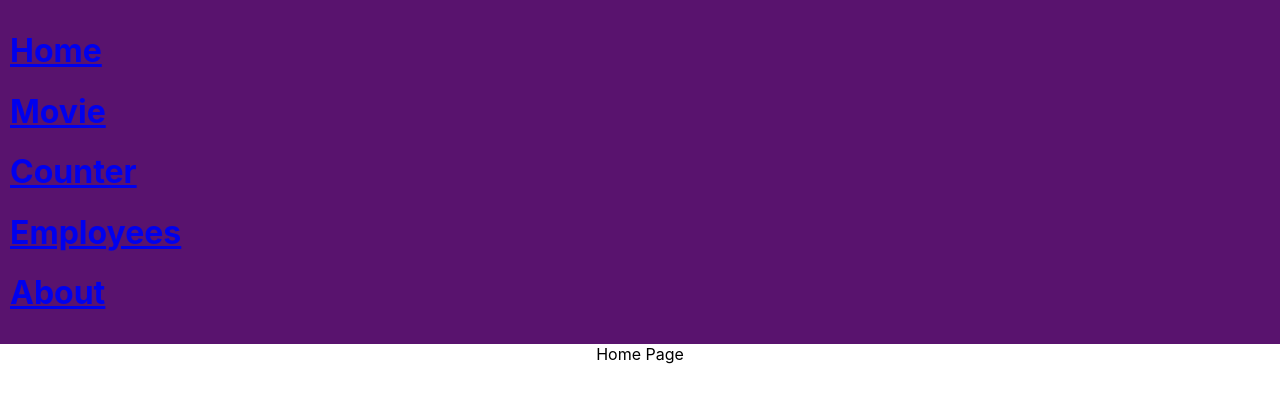
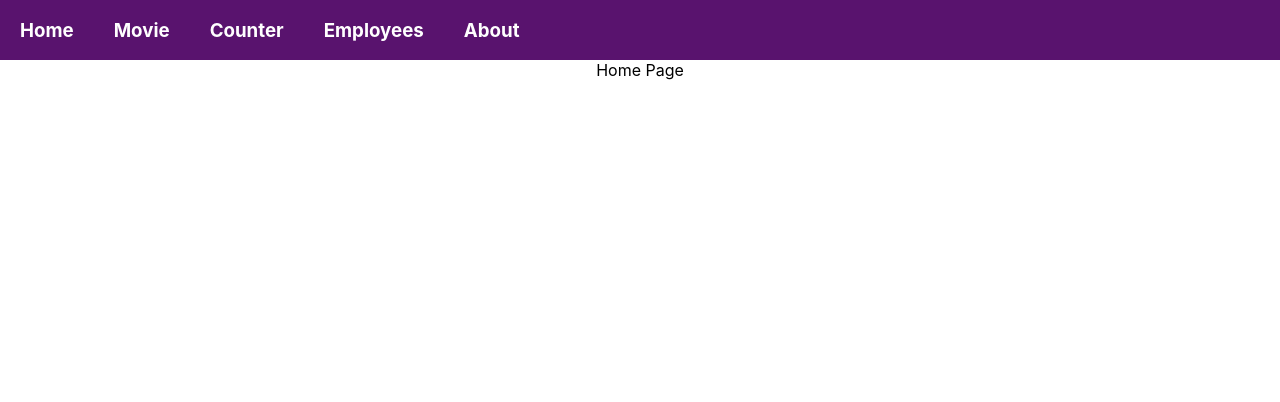
Before and after one commit to utshabkg/react-practice, a React (Create React App) app: page / in a window 1280 px wide. Shown: the top 402 px of the page. Built offline with nearby package versions, Linux system fonts and the light colour scheme.

Commit message:
minor styling changes.

```diff
--- a/src/components/header/Header.js
+++ b/src/components/header/Header.js
@@ -5,19 +5,19 @@ const Header = () => {
   return (
     <div className="header">
       <Link to={"/"}>
-        <h1>Home</h1>
+        <h3>Home</h3>
       </Link>
       <Link to={"/movie"}>
-        <h1>Movie</h1>
+        <h3>Movie</h3>
       </Link>
       <Link to={"/counter"}>
-        <h1>Counter</h1>
+        <h3>Counter</h3>
       </Link>
       <Link to={"/employees"}>
-        <h1>Employees</h1>
+        <h3>Employees</h3>
       </Link>
       <Link to={"/about"}>
-        <h1>About</h1>
+        <h3>About</h3>
       </Link>
     </div>
   );
--- a/src/components/header/header.scss
+++ b/src/components/header/header.scss
@@ -1,9 +1,13 @@
 .header {
   color: white;
   background-color: rgb(89, 19, 110);
-  padding: 10px;
+  display: flex;
 
-  h1 {
-    display: flex;
+  a {
+    color: white;
+    text-decoration: none;
+    padding: 0 20px;
+    align-content: center;
+    position: relative;
   }
 }
```
